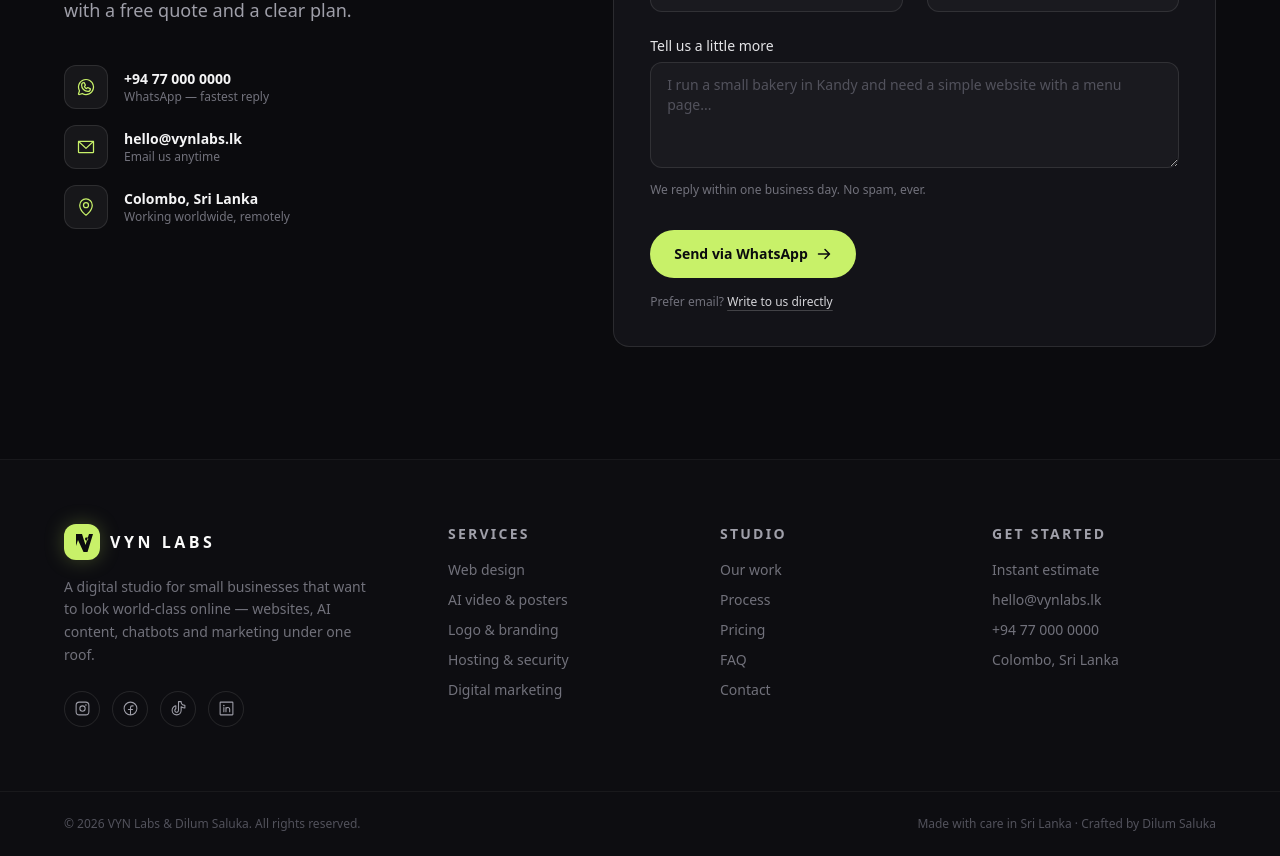
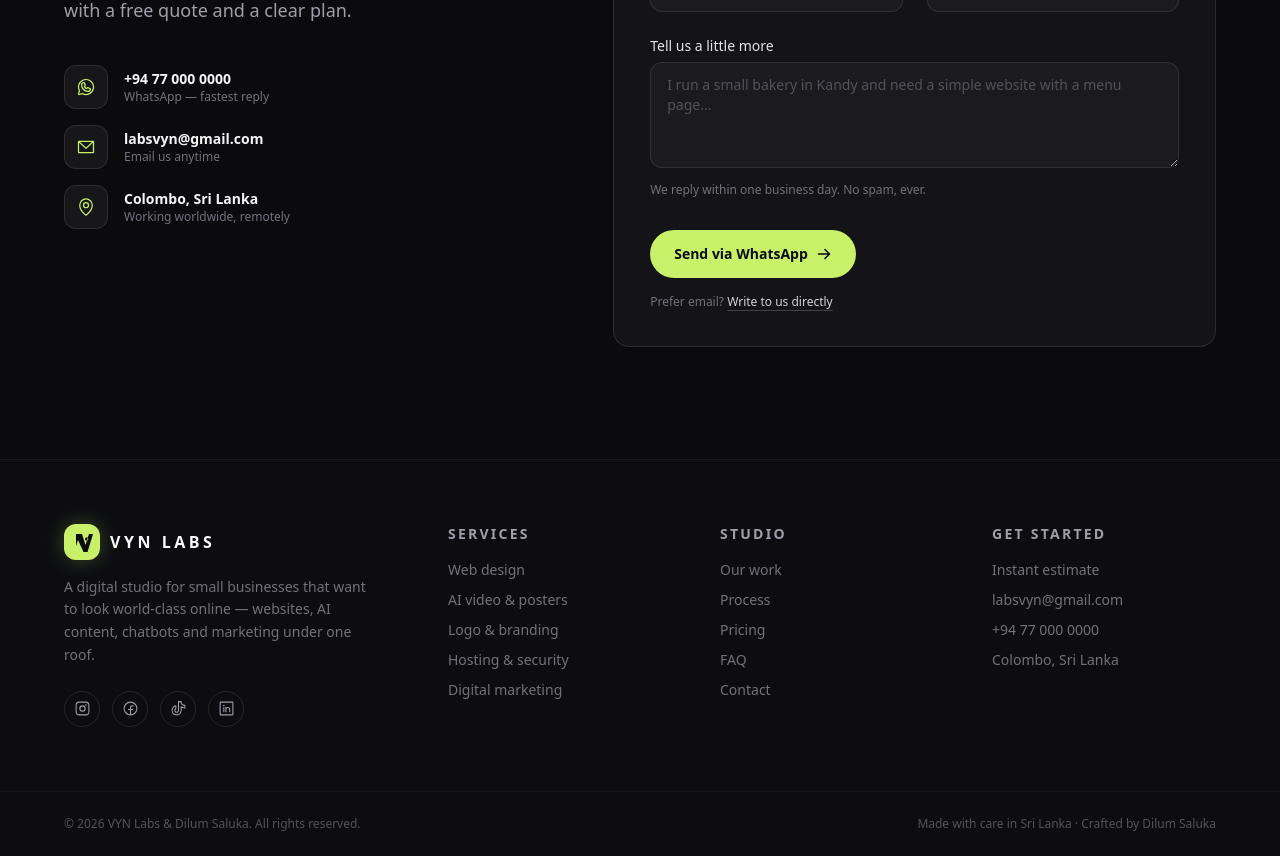
Before and after one commit to DilumSaluka/DilumSaluka.github.io, a React (Vite) app in the folder lumora/: page / in a window 1280 px wide. Shown: the part 10740-11596 px from the top of the page. Built offline with nearby package versions, Linux system fonts and the light colour scheme.

Commit message:
feat: real business email labsvyn@gmail.com, all-rights-reserved copyright in READMEs

```diff
--- a/lumora/src/data.ts
+++ b/lumora/src/data.ts
@@ -12,7 +12,7 @@ import {
 } from "@phosphor-icons/react";
 
 export const CONTACT = {
-  email: "hello@vynlabs.lk", // TODO: replace with your real email
+  email: "labsvyn@gmail.com",
   whatsappNumber: "+94770000000", // TODO: replace with your real WhatsApp number (digits only, country code first)
   whatsappDisplay: "+94 77 000 0000", // TODO: replace with your real number for display
   location: "Colombo, Sri Lanka",
```
Also changed, not shown: 1 other file (tests, documents, lock files or other folders).
